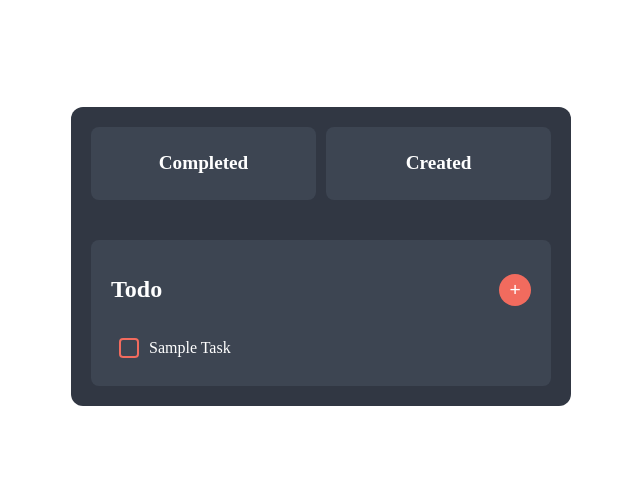
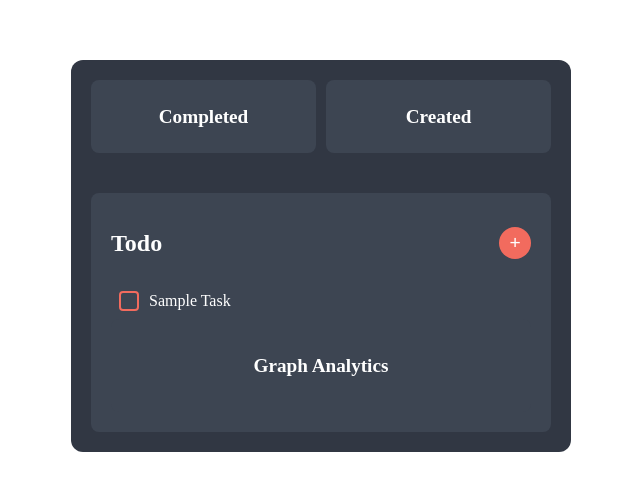
Before and after one commit to chris2kus31/todo-ui, a Nuxt app: page /todo in a window 1280 px wide. Shown: the part 152-642 px from the top of the page, without its empty margins (319-959 px from the left). Built offline with nearby package versions, Linux system fonts and the light colour scheme.

Commit message:
adding a placeholder for analytics card

```diff
--- a/pages/todo.vue
+++ b/pages/todo.vue
@@ -24,12 +24,24 @@
             <span class="task-text">Sample Task</span>
           </label>
         </div>
+
+        <div class="analytics-card">
+          <h2 class="card-title">Graph Analytics</h2>
+        </div>
+
       </div>
     </div>
   </div>
 </template>
 
 <style scoped>
+.analytics-card {
+  background-color: #3D4552; /* Matches other cards */
+  padding: 20px;
+  border-radius: 8px;
+  color: white;
+  text-align: center;
+}
 .page-wrapper {
   display: flex;
   justify-content: center;
```
